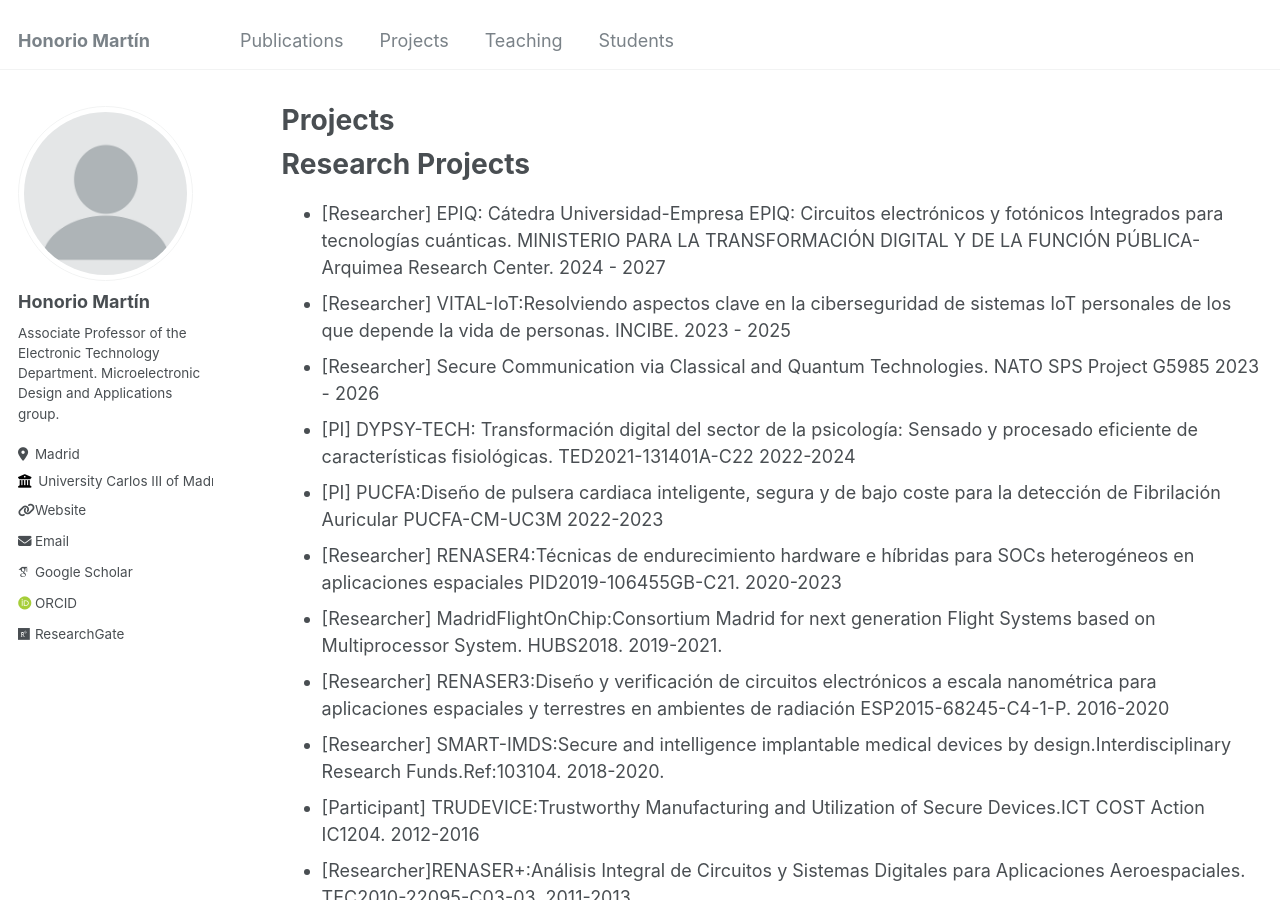
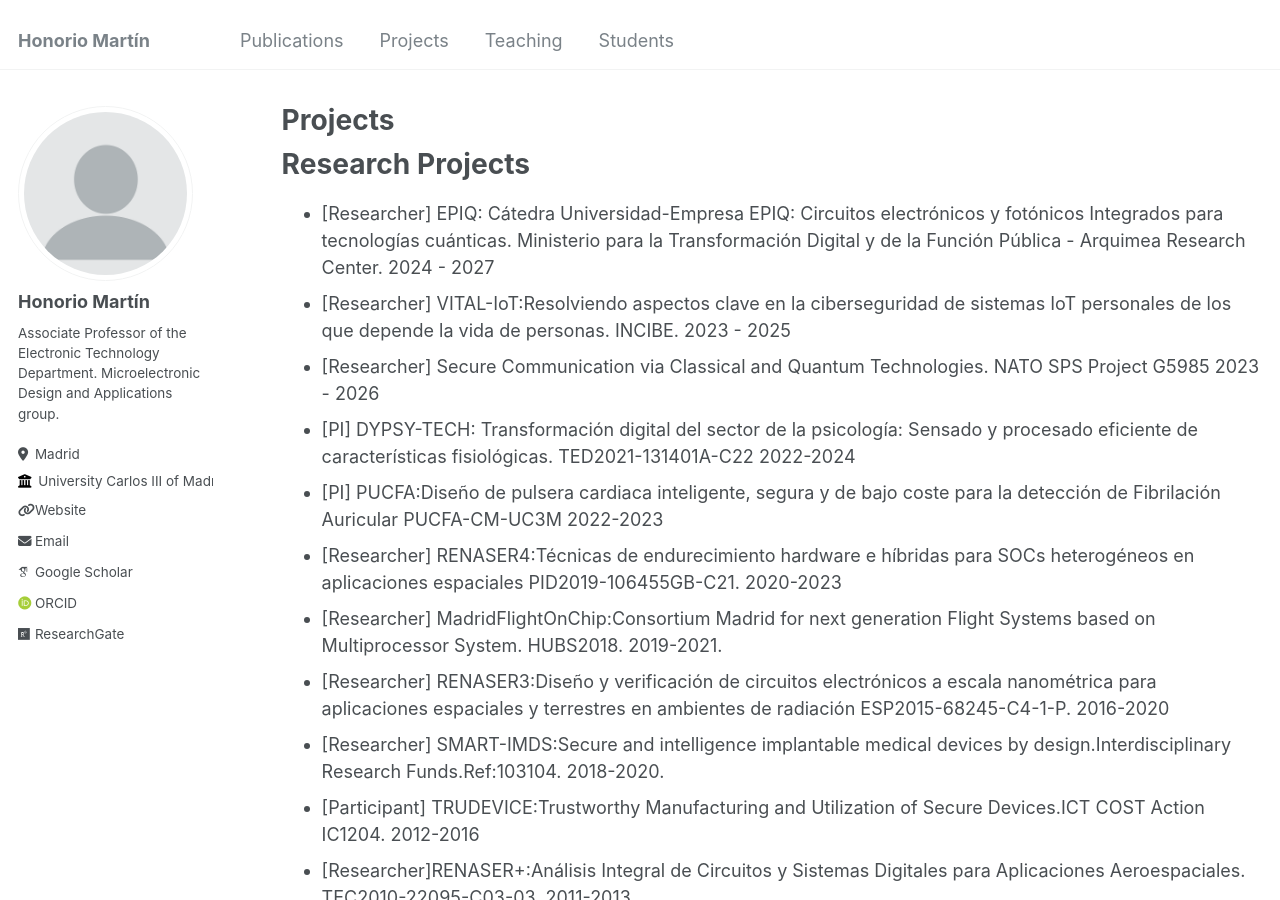
Before and after one commit to hmartin-uc3m/hmartin-uc3m.github.io, a Jekyll site: the page built from _pages/projects.md, in a window 1280 px wide and 900 px high. Built offline with Jekyll 4.4.1, drawn with Linux system fonts in a browser that asks for light colours; some web fonts are replaced.

```diff
--- a/_pages/projects.md
+++ b/_pages/projects.md
@@ -9,7 +9,7 @@ author_profile: true
 
 Research Projects
 ======
-- [Researcher] EPIQ: Cátedra Universidad-Empresa EPIQ: Circuitos electrónicos y fotónicos Integrados para tecnologías cuánticas. MINISTERIO PARA LA TRANSFORMACIÓN DIGITAL Y DE LA FUNCIÓN PÚBLICA- Arquimea Research Center. 2024 - 2027
+- [Researcher] EPIQ: Cátedra Universidad-Empresa EPIQ: Circuitos electrónicos y fotónicos Integrados para tecnologías cuánticas. Ministerio para la Transformación Digital y de la Función Pública - Arquimea Research Center. 2024 - 2027
 - [Researcher] VITAL-IoT:Resolviendo aspectos clave en la ciberseguridad de sistemas IoT personales de los que depende la vida de personas. INCIBE. 2023 - 2025
 - [Researcher] Secure Communication via Classical and Quantum Technologies. NATO SPS Project G5985 2023 - 2026
 - [PI] DYPSY-TECH: Transformación digital del sector de la psicología: Sensado y procesado eficiente de características fisiológicas. TED2021-131401A-C22 2022-2024
```
